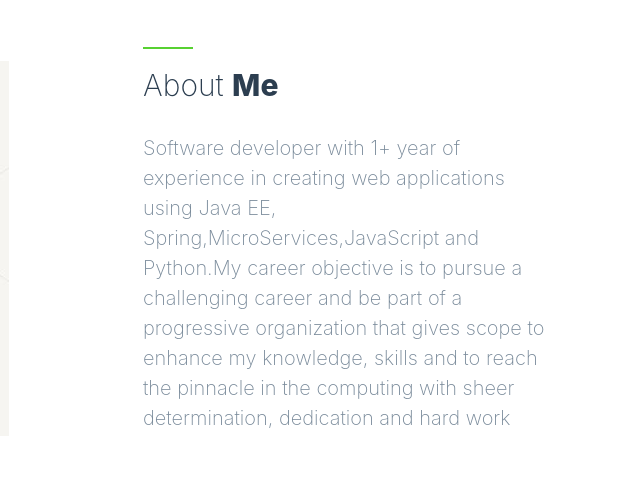
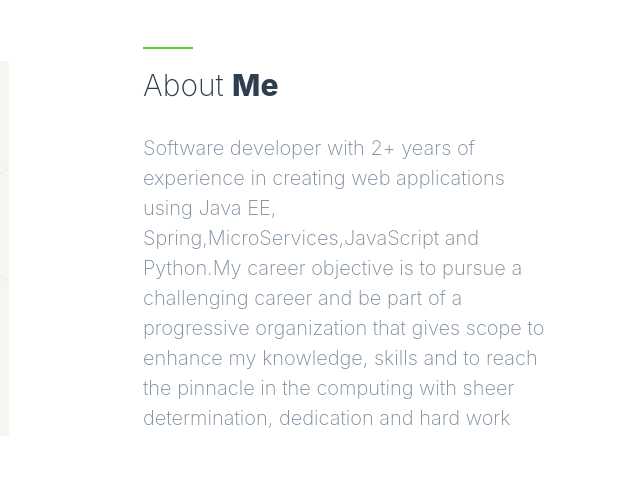
Before and after one commit to DhileepManogaran/DhileepManogaran.github.io, a plain HTML site: page index.html in a window 1280 px wide. Shown: the part 860-1343 px from the top of the page, 640-1280 px from the left. Drawn offline with nearby package versions, Linux system fonts and the light colour scheme; some packages are replaced by stand-ins of ours; no server answers; files whose address does not match are found by name.

Commit message:
updated years of exp

```diff
--- a/index.html
+++ b/index.html
@@ -70,7 +70,7 @@
             <div class="section-heading">
               <h2>About <strong>Me</strong></h2>
             </div>
-            <p class="lead">Software developer with 1+ year of experience in creating web applications using Java EE, Spring,MicroServices,JavaScript and Python.My career objective is to pursue a challenging career and be part of a progressive
+            <p class="lead">Software developer with 2+ years of experience in creating web applications using Java EE, Spring,MicroServices,JavaScript and Python.My career objective is to pursue a challenging career and be part of a progressive
 organization that gives scope to enhance my knowledge, skills and to reach the
 pinnacle in the computing with sheer determination, dedication and hard work</p>
                 <p>
```
